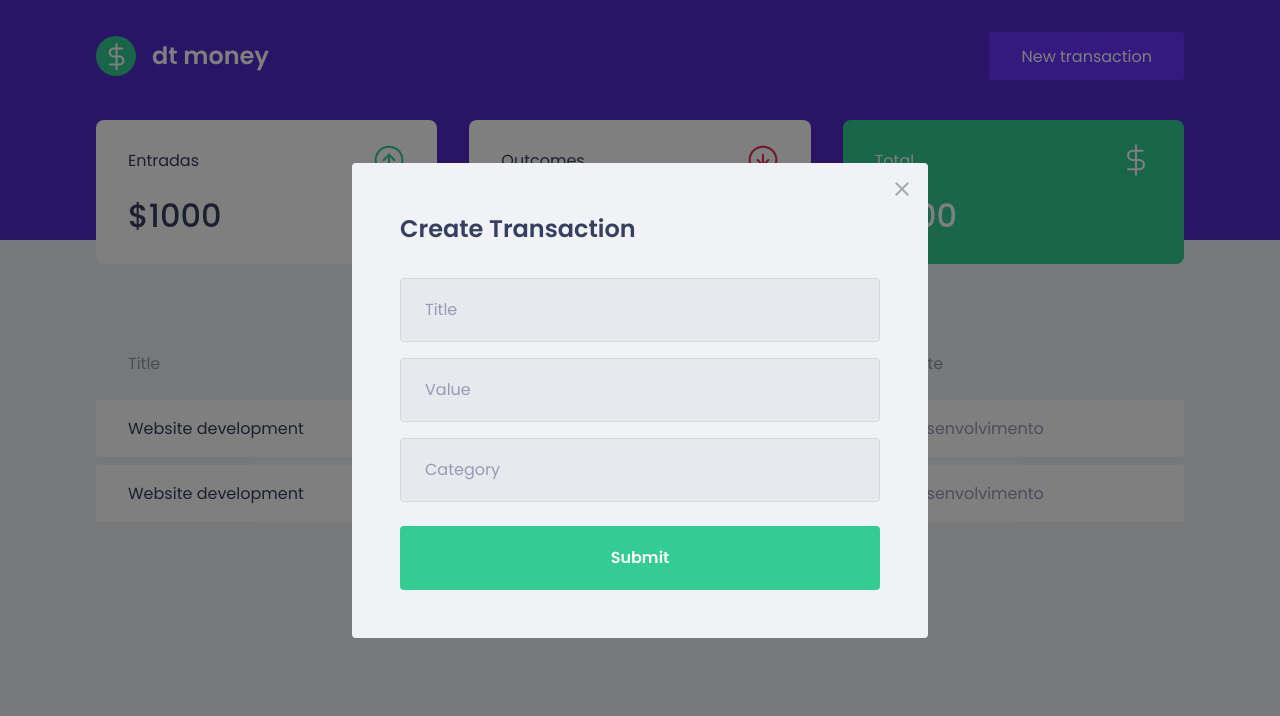
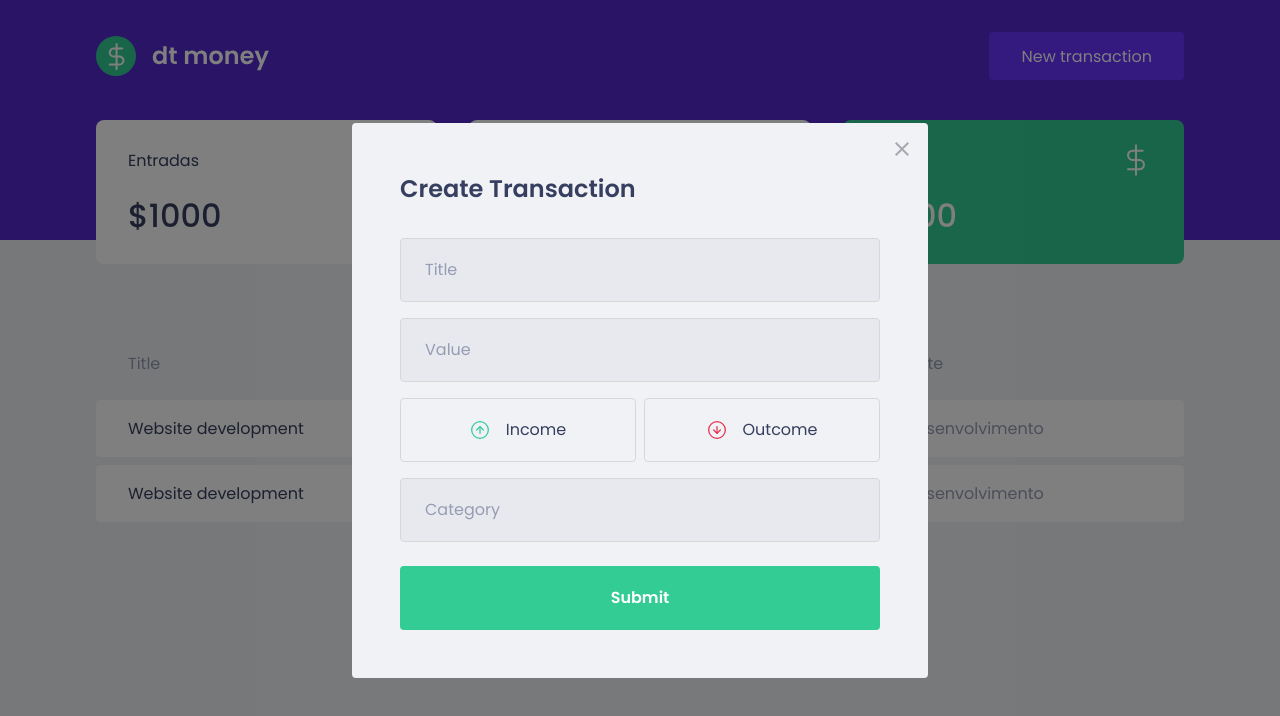
Before and after one commit to sergipe085/dt-money, a React (Create React App) app: page / in a window 1280 px wide. Both pictures are taken after a click on the button "New transaction". Shown: the top 716 px of the page. Built offline with nearby package versions, Linux system fonts and the light colour scheme; no server answers; what miragejs would draw is missing.

Commit message:
income and outcome buttons style

```diff
--- a/package.json
+++ b/package.json
@@ -5,6 +5,7 @@
   "dependencies": {
     "axios": "^0.26.1",
     "miragejs": "^0.1.43",
+    "polished": "^4.1.4",
     "react": "^17.0.2",
     "react-dom": "^17.0.2",
     "react-modal": "^3.14.4",
--- a/src/components/NewTransactionModal/index.tsx
+++ b/src/components/NewTransactionModal/index.tsx
@@ -1,6 +1,8 @@
 import closeImg from "../../assets/close.svg";
+import outcomeImg from "../../assets/outcome.svg";
+import incomeImg from "../../assets/income.svg";
 import Modal from "react-modal";
-import { Container } from "./styles";
+import { Container, TransactionTypeContainer } from "./styles";
 
 interface INewTransactionModalProps {
   isOpen: boolean;
@@ -30,6 +32,18 @@
 
           <input placeholder="Value" type="number"/>
 
+          <TransactionTypeContainer>
+            <button type="button">
+              <img src={incomeImg} alt="Income"/>
+              <span>Income</span>
+            </button>
+
+            <button type="button">
+              <img src={outcomeImg} alt="Outcome"/>
+              <span>Outcome</span>
+            </button>
+          </TransactionTypeContainer>
+
           <input placeholder="Category"/>
 
           <button type="submit">Submit</button>
--- a/src/components/NewTransactionModal/styles.ts
+++ b/src/components/NewTransactionModal/styles.ts
@@ -1,4 +1,5 @@
 import styled from "styled-components";
+import { darken } from "polished";
 
 export const Container = styled.form`
     h2 {
@@ -47,3 +48,40 @@
         }
     }
 `;
+
+export const TransactionTypeContainer = styled.div`
+    margin: 1rem 0;
+    display: grid;
+    grid-template-columns: 1fr 1fr;
+    gap: 0.5rem;
+
+    button {
+        height: 4rem;
+        border: 1px solid #d7d7d7;
+        border-radius: 0.25rem;
+
+        background: transparent;
+
+        display: flex;
+        align-items: center;
+        justify-content: center;
+
+        transition: border-color 0.2s;
+
+        &:hover {
+            border-color: ${darken(0.1, "#d7d7d7")};
+        }
+
+        img {
+            width: 20px;
+            height: 20px;
+        }
+
+        span {
+            display: inline-block;
+            margin-left: 1rem;
+            font-size: 1rem;
+            color: var(--text-title);
+        }
+    }
+`;
```
Also changed, not shown: 1 other file (tests, documents, lock files or other folders).
